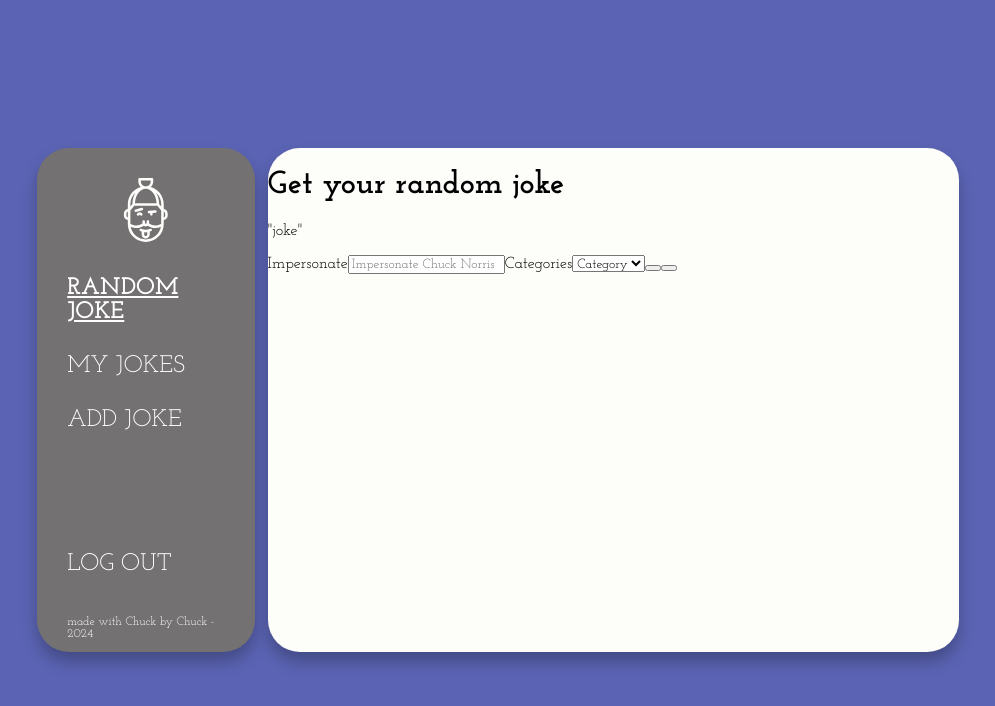
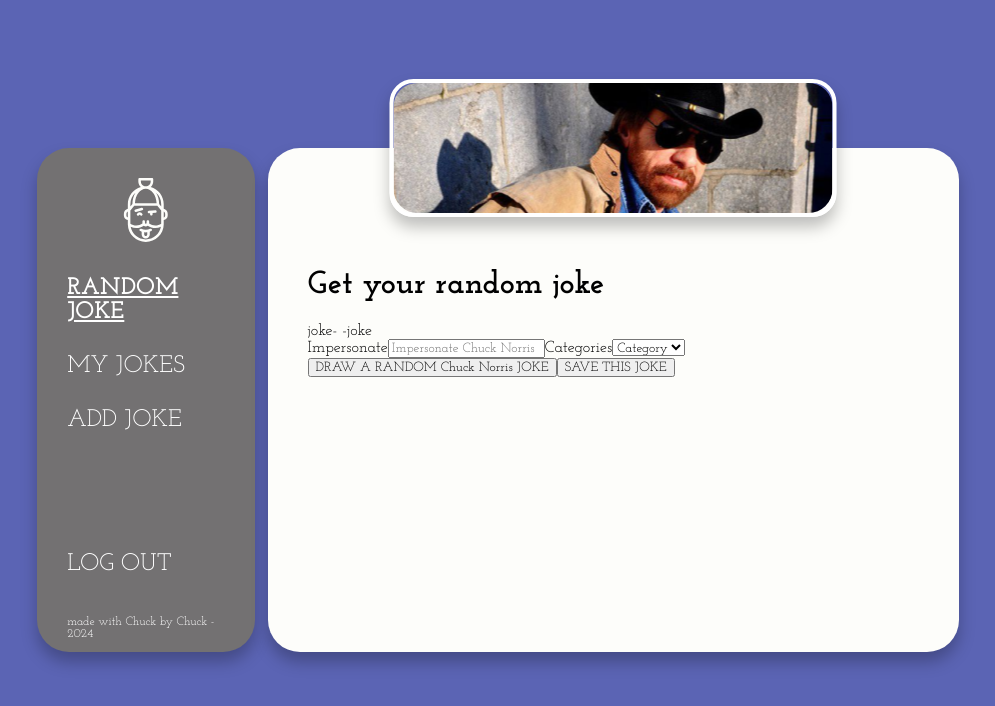
Before and after one commit to konrad-harezlak/chuckNorrisJokes, a React (Create React App) app in the folder frontend/: page /home in a window 1280 px wide. Shown: the top 706 px of the page, without its empty margins (142-1137 px from the left). Built offline with nearby package versions, Linux system fonts and the light colour scheme; the HTML template or start-up script is replaced by a standard one.

Commit message:
Add img to home page and some styles

```diff
--- a/frontend/src/Pages/Home.tsx
+++ b/frontend/src/Pages/Home.tsx
@@ -1,8 +1,11 @@
-import React from "react";
+import React, { useState } from "react";
 import { ReactComponent as Logo } from "../assets/images/logo.svg";
 import { Link } from "react-router-dom";
 import "../assets/styles/home.scss";
+import chuck from "../assets/images/chuck.png";
+
 const Home: React.FC = () => {
+  const [name, setName] = useState("Chuck Norris");
   return (
     <div className="home-container">
       <aside>
@@ -27,7 +30,8 @@ const Home: React.FC = () => {
       </aside>
       <main>
         <h1> Get your random joke</h1>
-        <p>"joke"</p>
+        <div>joke- {}-joke</div>
+        <div className="input-container">
           <label htmlFor="personateInput">Impersonate</label>
           <input
             id="personateInput"
@@ -37,8 +41,10 @@ const Home: React.FC = () => {
           <select id="category">
             <option>Category</option>
           </select>
-        <button></button>
-        <button></button>
+          <button>DRAW A RANDOM {name} JOKE</button>
+          <button>SAVE THIS JOKE</button>
+        </div>
+      <div className="decoration-image"><img src={chuck} alt="Chuck Norris" /></div>
       </main>
     </div>
   );
--- a/frontend/src/assets/styles/home.scss
+++ b/frontend/src/assets/styles/home.scss
@@ -1,51 +1,72 @@
-@import './variables.scss';
-.home-container{
+@import "./variables.scss";
+.home-container {
   display: flex;
   flex-direction: row;
   height: 63vh;
-    aside{
+  aside {
     display: flex;
     flex-direction: column;
     background-color: $grey;
-        width:17vw;
+    width: 17vw;
     border-radius: 32px;
     margin-right: 1vw;
-        padding:30px 30px 0px 30px;
+    padding: 30px 30px 0px 30px;
     justify-content: space-between;
     box-shadow: 0 10px 16px 0 rgba(0, 0, 0, 0.25);
 
-        svg{
+    svg {
       width: 100%;
-            fill:$white;
+      fill: $white;
       height: 64px;
     }
-        a{
+    a {
       text-decoration: none;
     }
-        h3{
-            font-family: 'Josefin Slab';
+    h3 {
+      font-family: "Josefin Slab";
       font-weight: 500;
       font-size: 24px;
       line-height: 24px;
       color: white;
-            margin:0;
+      margin: 0;
       margin-top: 30px;
     }
-        p{
+    p {
       font-size: 12px;
       font-weight: 500;
-            color:white;
+      color: white;
       margin-top: 40px;
     }
   }
-    main{
+  main {
     width: 54vw;
     background-color: $white;
     border-radius: 32px;
     box-shadow: 0 10px 16px 0 rgba(0, 0, 0, 0.25);
+    padding: 40px;
+    padding-top: 100px;
+    position: relative;
+
+    .decoration-image {
+      position: absolute;
+      top: 0;
+      left: 50%;
+      transform: translate(-50%, -50%);
+      border-radius: 24px;
+      overflow: hidden;
+      border: 4px solid rgba(255, 255, 255, 1);
+      box-shadow: 0 10px 16px 0 rgba(0, 0, 0, 0.25);
+      display: flex;
+      align-items: center;
+      justify-content: center;
+    }
+    .decoration-image img {
+      object-fit: cover;
+      border-radius: inherit;
     }
   }
-#selected_page{
+}
+#selected_page {
   font-weight: 600;
   text-decoration: underline;
 }
```
Also changed, not shown: frontend/src/images.d.ts (added, +26 -0 lines), frontend/src/assets/images/chuck.png (added). Lines whose indentation alone changed are shown as unchanged.
